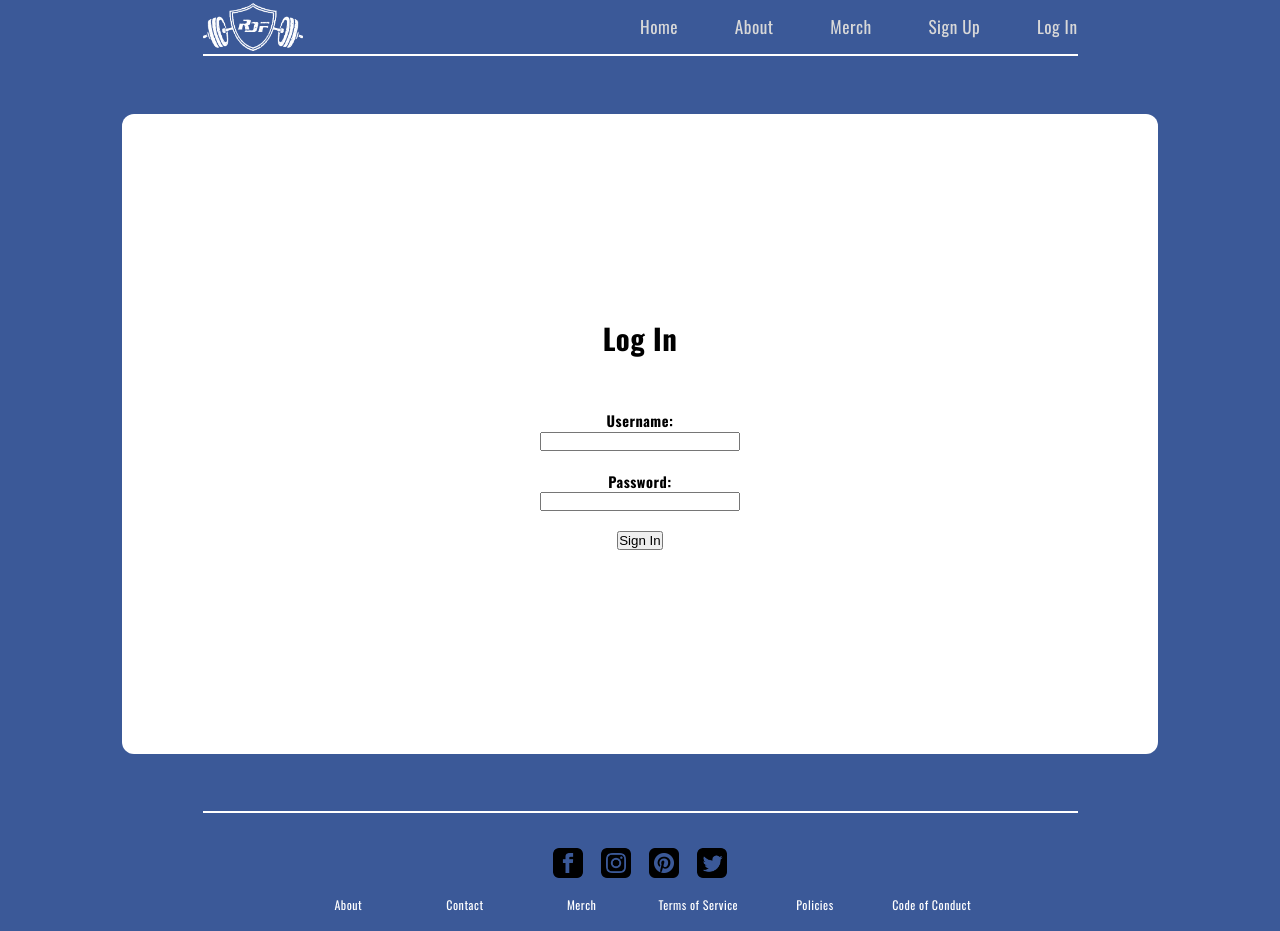
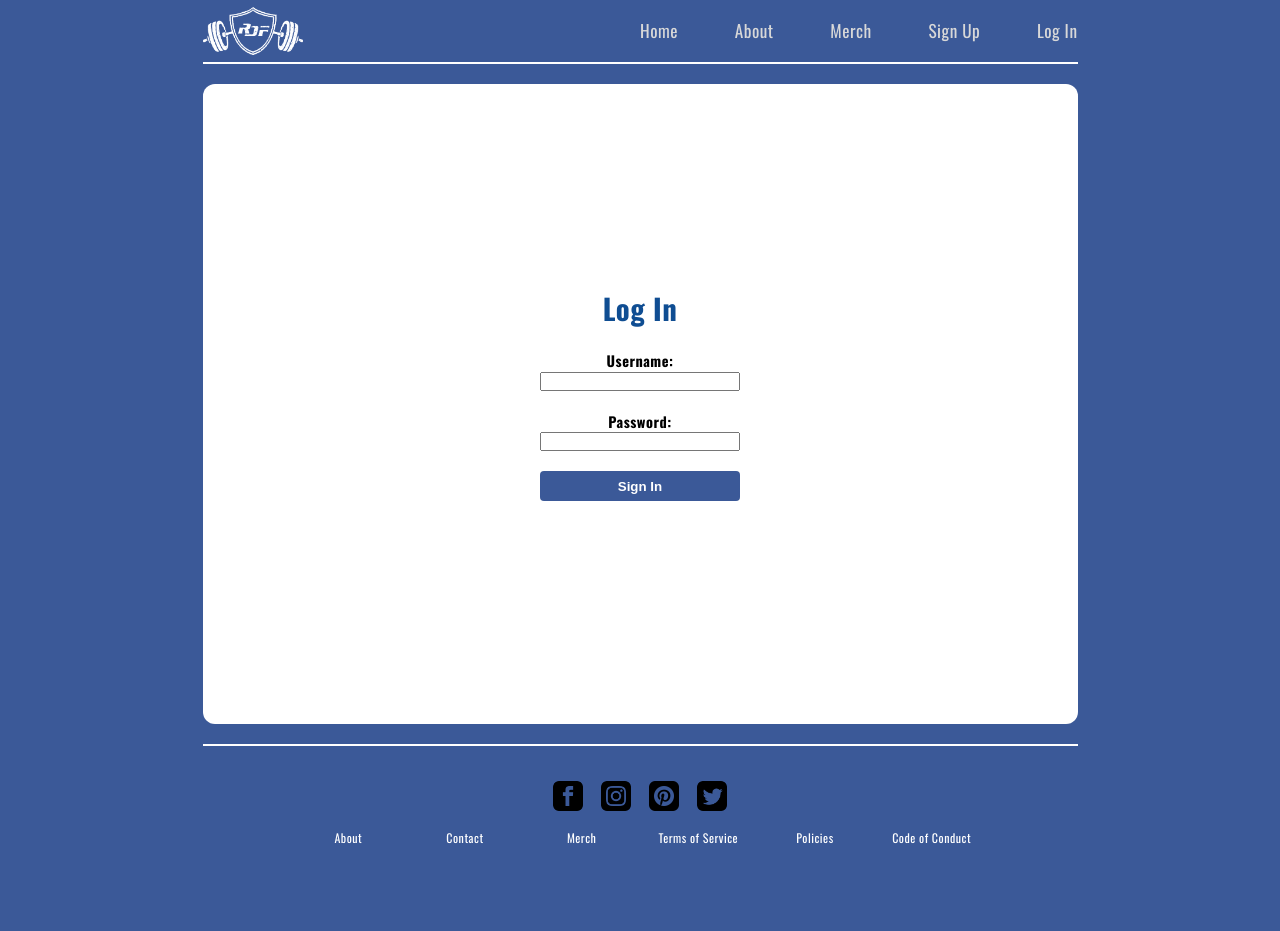
Before and after one commit to BillGibsonDev/MERN-Fitness-Blog-Client, a React (Create React App) app: page /LoginPage in a window 1280 px wide. After the commit the page ends 864 px from the top, so only its background shows below. Built offline with nearby package versions, Linux system fonts and the light colour scheme.

Commit message:
stylings

```diff
--- a/src/components/Nav.js
+++ b/src/components/Nav.js
@@ -77,7 +77,8 @@ const StyledNav = styled.div`
     max-width: 875px;
     margin: auto;
     align-items: center;
-    height: 7vh;
+    height: 8vh;
+    padding: 3px 0;
     border-bottom: 2px white solid;
     @media (max-width: 750px){
         width: 95%;
--- a/src/pages/static-pages/AboutPage.js
+++ b/src/pages/static-pages/AboutPage.js
@@ -24,8 +24,11 @@ const StyledAboutPage = styled.div`
     background: white;
     border-radius: 12px;
     width: 100%;
+    min-height: 80vh;
     max-width: 875px;
-    margin: auto;
+    margin: 20px auto;
+    display: flex;
+    justify-content: center;
     @media (max-width: 750px){
         width: 95%;
     }
@@ -33,7 +36,7 @@ const StyledAboutPage = styled.div`
         width: 95%;
         margin: 20px auto;
         padding: 1em 0;
-        h1{
+        h1 {
             margin: 10px 0;
             font-size: 2.5em;
             color: #3b3b3b;
@@ -42,12 +45,9 @@ const StyledAboutPage = styled.div`
             margin-top: 1em;
         }
         p {
-            font-size: 2em;
+            font-size: 1.5em;
             span {
                 font-weight: 700;
-            }
-        hr {
-            border: none;
             }
         }
     }
--- a/src/pages/static-pages/LoginPage.js
+++ b/src/pages/static-pages/LoginPage.js
@@ -3,16 +3,23 @@
 // styled
 import styled from 'styled-components';
 
-export default function LoginPage({login, setUsername, setPassword, handleTokens, isLoading }) {
+// components
+import Loader from '../../loaders/Loader';
+
+export default function LoginPage({
+	login,
+	setUsername,
+	setPassword,
+	handleTokens,
+	isLoading
+ }) {
 
 	return (
 		<StyledLoginPage>
 			<h3>Log In</h3>
 			{
 				isLoading === true ? (
-					<div className="loading-container">
-							<h2>Signing In...</h2>
-					</div>
+					<Loader />
 				) : (
 					<div className="form-wrapper">
 						<label>Username:</label>
@@ -29,7 +36,7 @@ export default function LoginPage({login, setUsername, setPassword, handleTokens
 								setPassword(event.target.value);
 							}}
 						/>
-						<button id="back-button" type="submit" onClick={() =>{ login(); handleTokens(); }}>Sign In</button>
+						<button type="submit" onClick={() =>{ login(); handleTokens(); }}>Sign In</button>
 					</div>
 				)
 			}
@@ -43,38 +50,15 @@ align-items: center;
 	justify-content: center;
 	flex-direction: column;
 	background: white;
-height: 80vh;
-width: 90%;
-margin: 5% auto;
+	width: 100%;
+    min-height: 80vh;
+    max-width: 875px;
+	margin: 20px auto;
 	border-radius: 12px;
-	h1 {
-		font-size: 5em;
-		color: #0f4d92;
-	}
-	h2 {
-		font-size: 1em;
-		margin-bottom: 40px;
-		color: #0f4c92bc;
-	}
 	h3 {
 		font-size: 2em;
-		margin-bottom: 50px;
-	}
-	.loading-container {
-		display: flex;
-		flex-direction: column;
-		width: 100%;
-		align-items: center;
-		position: relative;
-		h2 {
-			margin-top: 10px;
-			font-size: 1em;
-			color: black;
-		}
-	}
- 	@keyframes spin {
-        0%  { transform: rotate(0deg); }
-        100% { transform: rotate(360deg); }
+		margin-bottom: 20px;
+		color: #0f4d92;
 	}
 	.form-wrapper {
 		display: flex;
@@ -88,5 +72,26 @@ border-radius: 12px;
 			width: 200px;
 			margin-bottom: 20px;
 		}
+		button {
+			width: 200px;
+			height: 30px;
+			cursor: pointer;
+			margin: 0 auto 20px auto;
+			color: #ffffff;
+			cursor: pointer;
+			background: #3b5998;
+			border: none;
+			border-radius: 4px;
+			font-weight: 700;
+			@media (max-width: 1150px){
+				font-size: 1.2em;
+			}
+			&:hover {
+				cursor: pointer;
+				background: #808080;
+				transition: 0.2s;
+				transform: scale(1.01);
+			}
+		}
 	}
 `;
--- a/src/pages/static-pages/ProfilePage.js
+++ b/src/pages/static-pages/ProfilePage.js
@@ -137,10 +137,12 @@ export default function ProfilePage({ user, role }) {
 
 const StyledProfilePage = styled.div`
 background: #132d66;
+border-radius: 20px;
+width: 100%;
 min-height: 80vh;
-border-radius: 20px;
-width: 90%;
+max-width: 875px;
 margin: 2em auto;
+padding-bottom: 20px;
 display: flex;
 align-items: center;
 flex-direction: column;
--- a/src/pages/static-pages/SignUpPage.js
+++ b/src/pages/static-pages/SignUpPage.js
@@ -136,15 +136,16 @@ const StyledSignUpPage = styled.div`
 	justify-content: center;
 	flex-direction: column;
 	background: white;
-	height: 80vh;
-	width: 90%;
+	width: 100%;
+    min-height: 80vh;
+    max-width: 875px;
 	margin: 20px auto;
 	border-radius: 12px;
 		@media (max-width: 1050px){
 			width: 98%;
 		}
 		h1 {
-			font-size: 3em;
+			font-size: 2em;
 			color: #0f4d92;
 		}
 		.form-wrapper {
@@ -183,7 +184,7 @@ const StyledSignUpPage = styled.div`
 				width: 200px;
 				height: 30px;
 				cursor: pointer;
-				margin: 0 20px;
+				margin: 0 auto 20px auto;
 				color: #ffffff;
 				cursor: pointer;
 				background: #3b5998;
```
Lines whose indentation alone changed are shown as unchanged.
